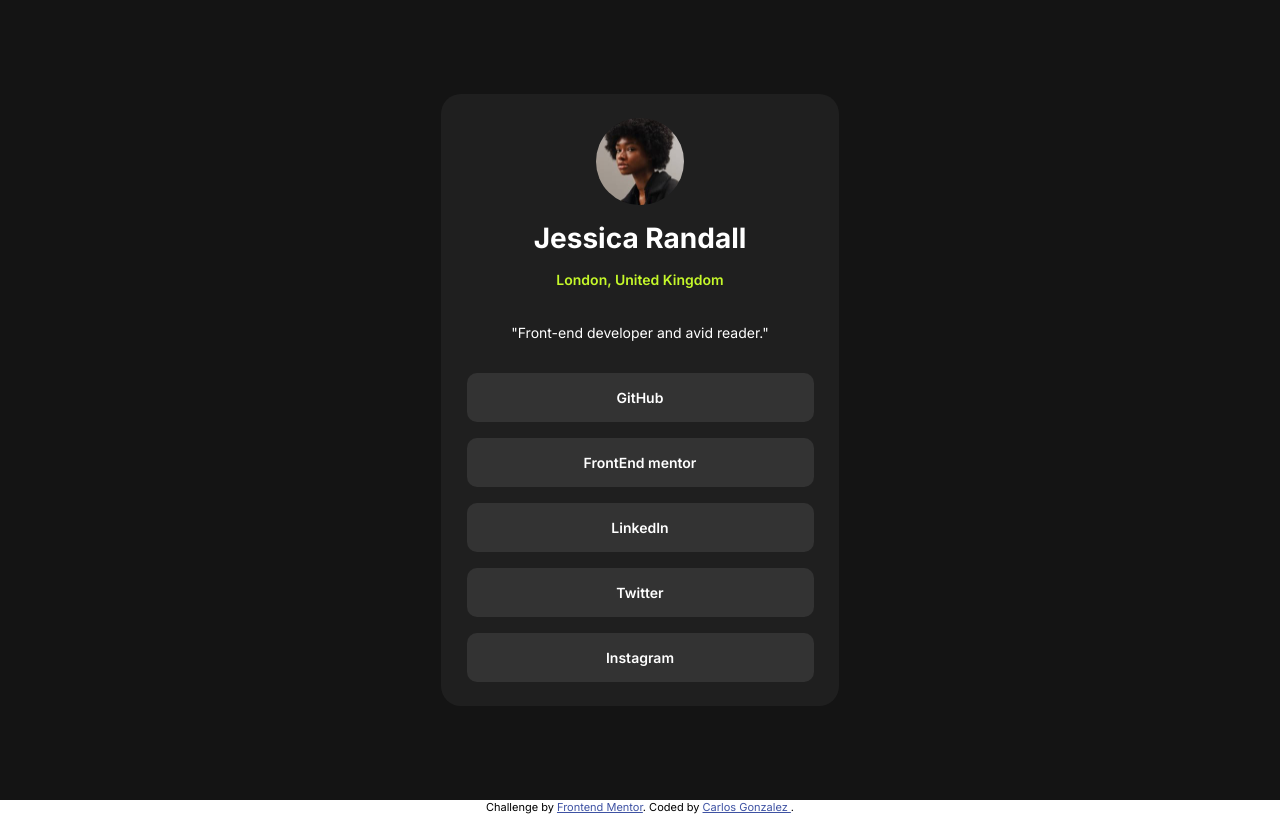
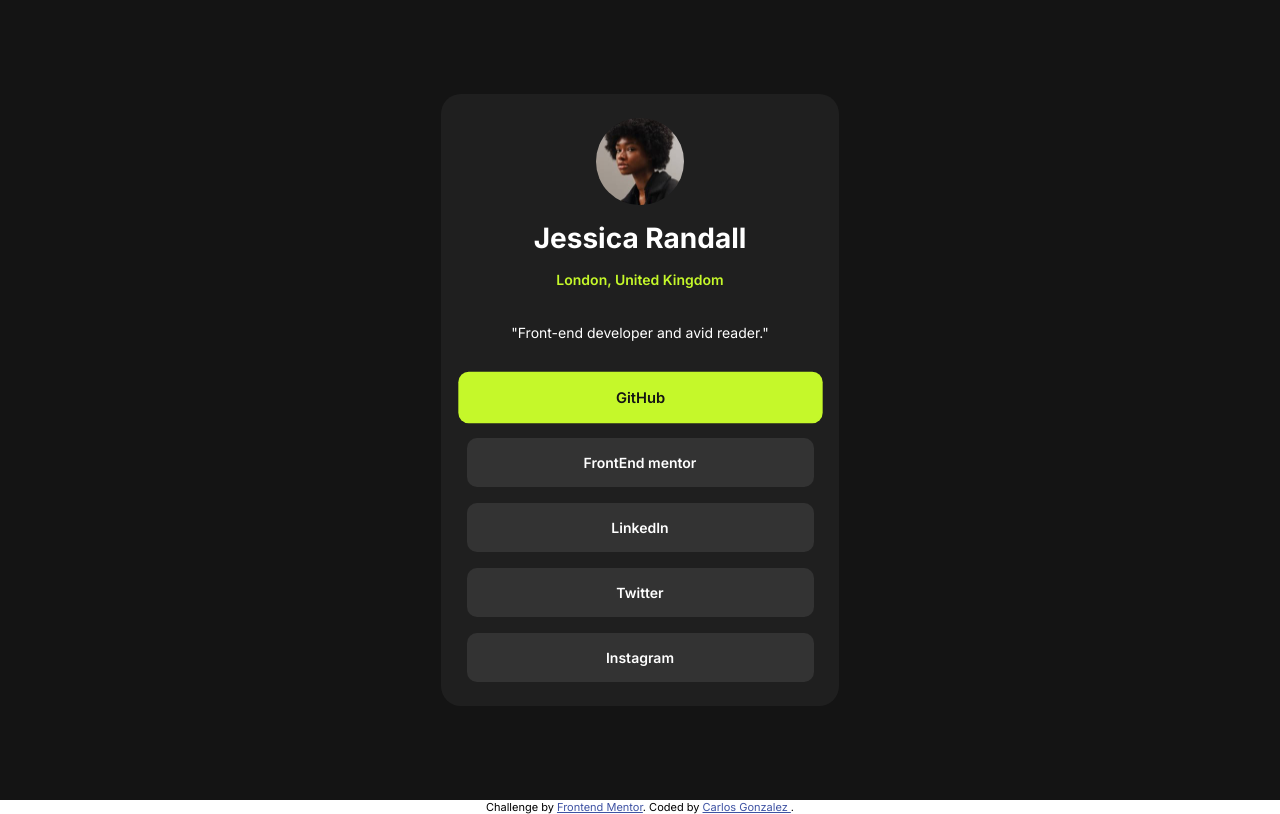
Before and after one commit to carlitrosgp14/SocialLinks-HtmlCss, a plain HTML site: page index.html in a window 1280 px wide. In both pictures the pointer is over the element "GitHub". Drawn offline with Linux system fonts and the light colour scheme.

Commit message:
last changes made

```diff
--- a/style.css
+++ b/style.css
@@ -89,6 +89,14 @@
   border-radius: 10px;
 }
 
+.social-mediaLink:hover {
+  background-color: hsl(75, 94%, 57%);
+  color: hsl(0, 0%, 8%);
+  cursor: pointer;
+  transform: scale(1.05);
+  transition: all 0.3s ease;
+}
+
 /* Credits */
 .attribution {
   font-size: 11px;
```
Also changed, not shown: Social Links Profile-Screenshot.png (added), 2 other files.
